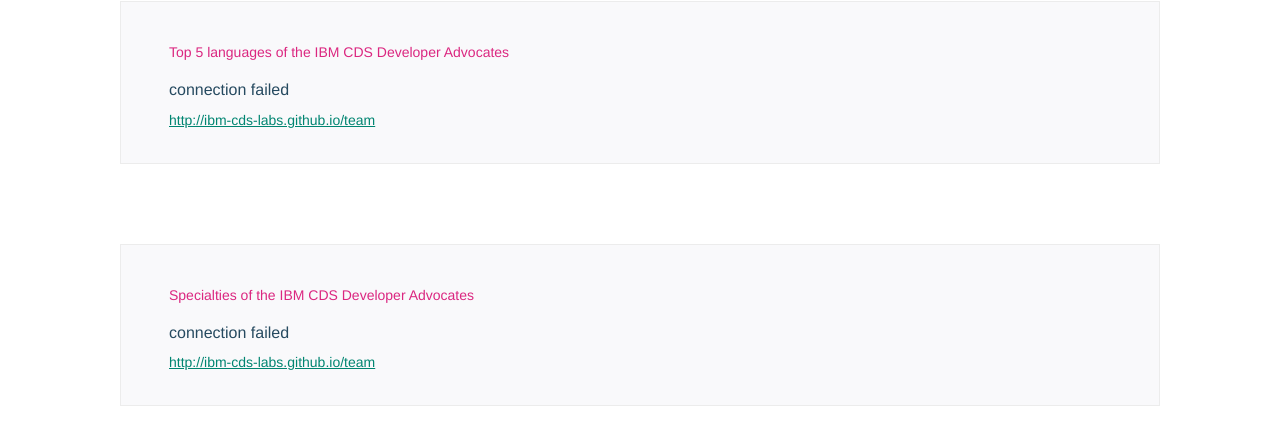
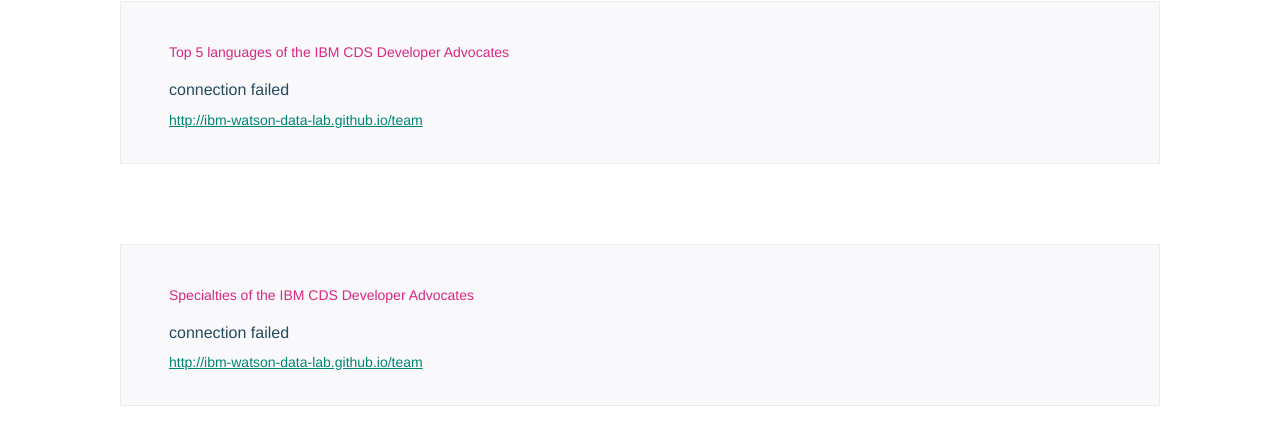
Before and after one commit to vabarbosa/simple-data-vis, a website with bundled scripts: page demo/simpledatavis.html in a window 1280 px wide. Shown: the part 286-709 px from the top of the page. Built offline with nearby package versions, Linux system fonts and the light colour scheme; no server answers.

Commit message:
update to reflect github org rename

```diff
--- a/demo/simpledatavis.html
+++ b/demo/simpledatavis.html
@@ -120,9 +120,9 @@
           data-vis-ondata="teamLanguagesOnData"
           data-vis-onfail="onFail"></div>
         <p class="type_copy">
-          <a href="http://ibm-cds-labs.github.io/team"
+          <a href="http://ibm-watson-data-lab.github.io/team"
             target="_blank" class="type_link">
-            http://ibm-cds-labs.github.io/team</a>
+            http://ibm-watson-data-lab.github.io/team</a>
         </p>
       </figure>
 
@@ -137,9 +137,9 @@
           data-vis-ondata="teamSpecialitiesOnData"
           data-vis-onfail="onFail"></div>
         <p class="type_copy">
-          <a href="http://ibm-cds-labs.github.io/team"
+          <a href="http://ibm-watson-data-lab.github.io/team"
             target="_blank" class="type_link">
-            http://ibm-cds-labs.github.io/team</a>
+            http://ibm-watson-data-lab.github.io/team</a>
         </p>
       </figure>
 
--- a/package.json
+++ b/package.json
@@ -5,13 +5,13 @@
   "main": "simpledatavis.js",
   "license": "Apache-2.0",
   "bugs": {
-    "url": "https://github.com/ibm-cds-labs/simple-data-vis/issues"
+    "url": "https://github.com/ibm-watson-data-lab/simple-data-vis/issues"
   },
-  "homepage": "https://github.com/ibm-cds-labs/simple-data-vis#readme",
+  "homepage": "https://github.com/ibm-watson-data-lab/simple-data-vis#readme",
   "author": "va@us.ibm.com",
   "repository": {
     "type": "git",
-    "url": "https://github.com/ibm-cds-labs/simple-data-vis.git"
+    "url": "https://github.com/ibm-watson-data-lab/simple-data-vis.git"
   },
   "devDependencies": {
     "standard": "^8.1.0"
```
Also changed, not shown: README.md.
